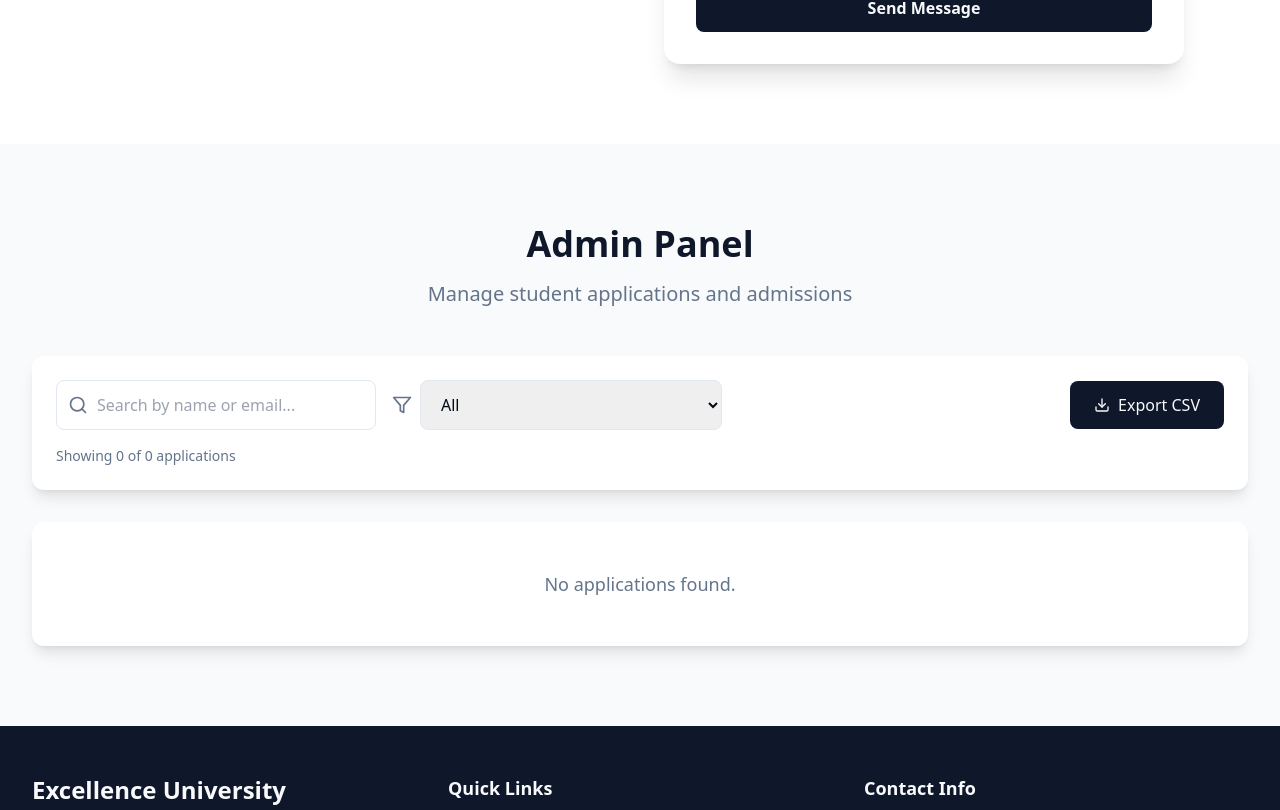
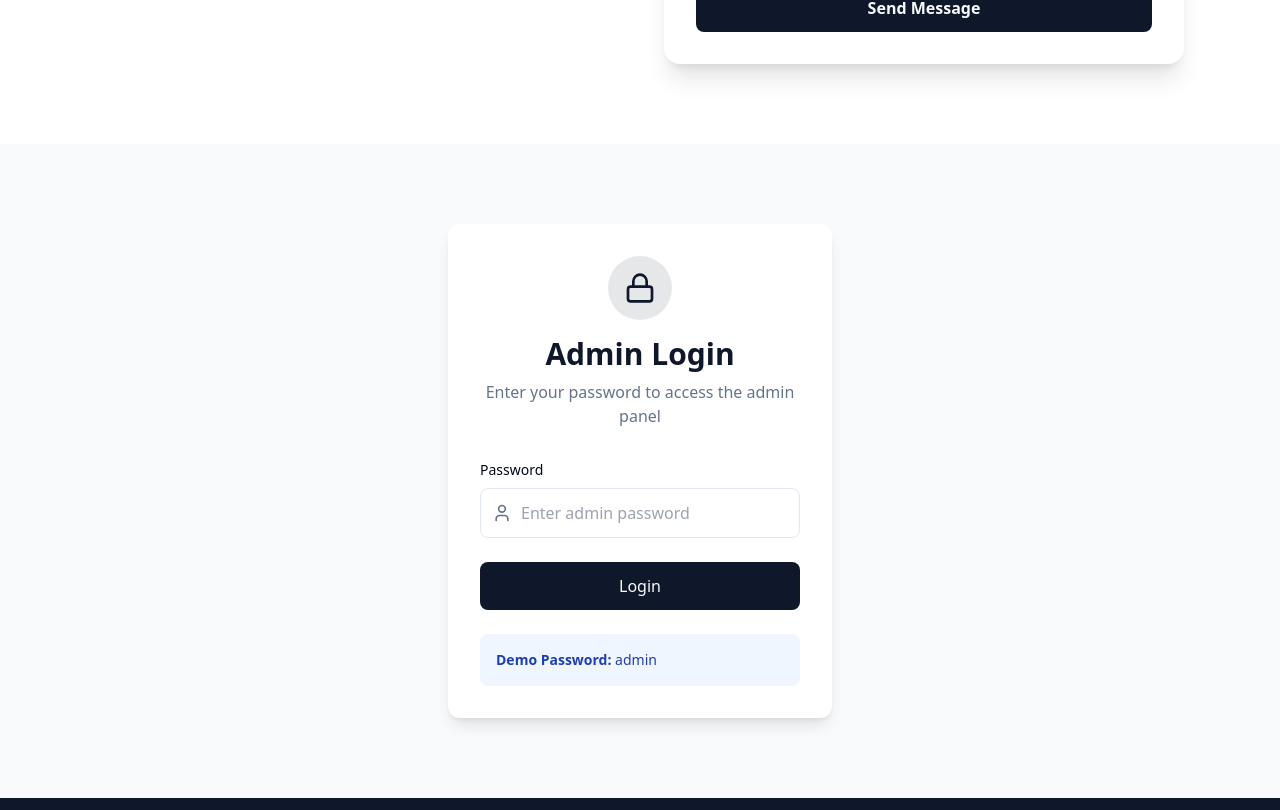
Before and after one commit to abin0x/scholar-admission-hub, a React (Vite) app: page / in a window 1280 px wide. Shown: the part 3410-4220 px from the top of the page. Built offline with nearby package versions, Linux system fonts and the light colour scheme.

Commit message:
Implement admin login and application display
-   Added login page for admin access.
-   Implemented authentication with hardcoded admin credentials.
-   Show applications after successful login.
-   Replaced all code in HTML, CSS, and JS.

```diff
--- /dev/null
+++ b/src/components/AdminLogin.tsx
@@ -0,0 +1,89 @@
+
+import { useState } from 'react';
+import { Lock, User } from 'lucide-react';
+import { toast } from '@/hooks/use-toast';
+
+interface AdminLoginProps {
+  onLogin: () => void;
+}
+
+const AdminLogin = ({ onLogin }: AdminLoginProps) => {
+  const [password, setPassword] = useState('');
+  const [isLoading, setIsLoading] = useState(false);
+
+  const handleSubmit = (e: React.FormEvent) => {
+    e.preventDefault();
+    setIsLoading(true);
+
+    // Simple password check - in production, this should be more secure
+    if (password === 'admin') {
+      toast({
+        title: "Login Successful",
+        description: "Welcome to the admin panel.",
+      });
+      onLogin();
+    } else {
+      toast({
+        title: "Login Failed",
+        description: "Incorrect password. Please try again.",
+        variant: "destructive",
+      });
+    }
+
+    setIsLoading(false);
+  };
+
+  return (
+    <section id="admin" className="py-20 bg-gray-50">
+      <div className="max-w-md mx-auto px-4 sm:px-6 lg:px-8">
+        <div className="bg-white rounded-xl shadow-lg p-8">
+          <div className="text-center mb-8">
+            <div className="mx-auto w-16 h-16 bg-primary/10 rounded-full flex items-center justify-center mb-4">
+              <Lock className="w-8 h-8 text-primary" />
+            </div>
+            <h2 className="text-3xl font-bold text-primary mb-2">Admin Login</h2>
+            <p className="text-muted-foreground">
+              Enter your password to access the admin panel
+            </p>
+          </div>
+
+          <form onSubmit={handleSubmit} className="space-y-6">
+            <div>
+              <label htmlFor="password" className="block text-sm font-medium text-foreground mb-2">
+                Password
+              </label>
+              <div className="relative">
+                <User className="absolute left-3 top-1/2 transform -translate-y-1/2 text-muted-foreground" size={20} />
+                <input
+                  type="password"
+                  id="password"
+                  value={password}
+                  onChange={(e) => setPassword(e.target.value)}
+                  placeholder="Enter admin password"
+                  className="w-full pl-10 pr-4 py-3 border border-border rounded-lg focus:outline-none focus:ring-2 focus:ring-primary focus:border-transparent"
+                  required
+                />
+              </div>
+            </div>
+
+            <button
+              type="submit"
+              disabled={isLoading}
+              className="w-full bg-primary text-primary-foreground py-3 rounded-lg font-medium hover:bg-primary/90 transition-colors disabled:opacity-50 disabled:cursor-not-allowed"
+            >
+              {isLoading ? 'Logging in...' : 'Login'}
+            </button>
+          </form>
+
+          <div className="mt-6 p-4 bg-blue-50 rounded-lg">
+            <p className="text-sm text-blue-800">
+              <strong>Demo Password:</strong> admin
+            </p>
+          </div>
+        </div>
+      </div>
+    </section>
+  );
+};
+
+export default AdminLogin;
--- a/src/components/AdminPanel.tsx
+++ b/src/components/AdminPanel.tsx
@@ -1,7 +1,7 @@
-
 import { useState, useEffect } from 'react';
-import { Search, Edit, Trash2, Eye, Filter, Download } from 'lucide-react';
+import { Search, Edit, Trash2, Eye, Filter, Download, LogOut } from 'lucide-react';
 import { toast } from '@/hooks/use-toast';
+import AdminLogin from './AdminLogin';
 
 interface StudentApplication {
   id: number;
@@ -16,6 +16,7 @@ interface StudentApplication {
 }
 
 const AdminPanel = () => {
+  const [isAuthenticated, setIsAuthenticated] = useState(false);
   const [applications, setApplications] = useState<StudentApplication[]>([]);
   const [filteredApplications, setFilteredApplications] = useState<StudentApplication[]>([]);
   const [searchTerm, setSearchTerm] = useState('');
@@ -34,12 +35,34 @@ const AdminPanel = () => {
   ];
 
   useEffect(() => {
+    // Check if admin is already logged in
+    const adminLoggedIn = localStorage.getItem('adminLoggedIn');
+    if (adminLoggedIn === 'true') {
+      setIsAuthenticated(true);
       loadApplications();
+    }
   }, []);
 
   useEffect(() => {
+    if (isAuthenticated) {
       filterApplications();
-  }, [applications, searchTerm, courseFilter]);
+    }
+  }, [applications, searchTerm, courseFilter, isAuthenticated]);
+
+  const handleLogin = () => {
+    setIsAuthenticated(true);
+    localStorage.setItem('adminLoggedIn', 'true');
+    loadApplications();
+  };
+
+  const handleLogout = () => {
+    setIsAuthenticated(false);
+    localStorage.removeItem('adminLoggedIn');
+    toast({
+      title: "Logged Out",
+      description: "You have been logged out successfully.",
+    });
+  };
 
   const loadApplications = () => {
     const stored = localStorage.getItem('studentApplications');
@@ -124,14 +147,29 @@ const AdminPanel = () => {
     window.URL.revokeObjectURL(url);
   };
 
+  if (!isAuthenticated) {
+    return <AdminLogin onLogin={handleLogin} />;
+  }
+
   return (
     <section id="admin" className="py-20 bg-gray-50">
       <div className="max-w-7xl mx-auto px-4 sm:px-6 lg:px-8">
         <div className="text-center mb-12">
+          <div className="flex items-center justify-between mb-4">
+            <div>
               <h2 className="text-4xl font-bold text-primary mb-4">Admin Panel</h2>
               <p className="text-xl text-muted-foreground">
                 Manage student applications and admissions
               </p>
+            </div>
+            <button
+              onClick={handleLogout}
+              className="flex items-center gap-2 bg-red-600 text-white px-4 py-2 rounded-lg hover:bg-red-700 transition-colors"
+            >
+              <LogOut size={16} />
+              Logout
+            </button>
+          </div>
         </div>
 
         {/* Controls */}
```
Lines whose indentation alone changed are shown as unchanged.
